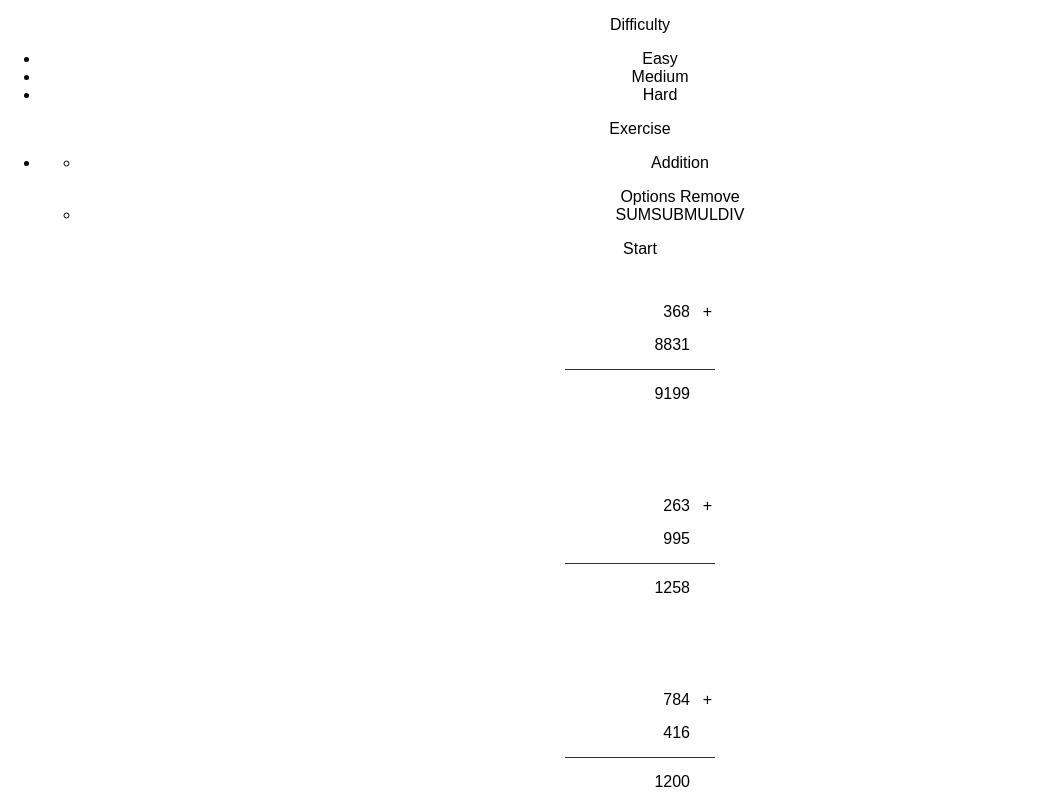
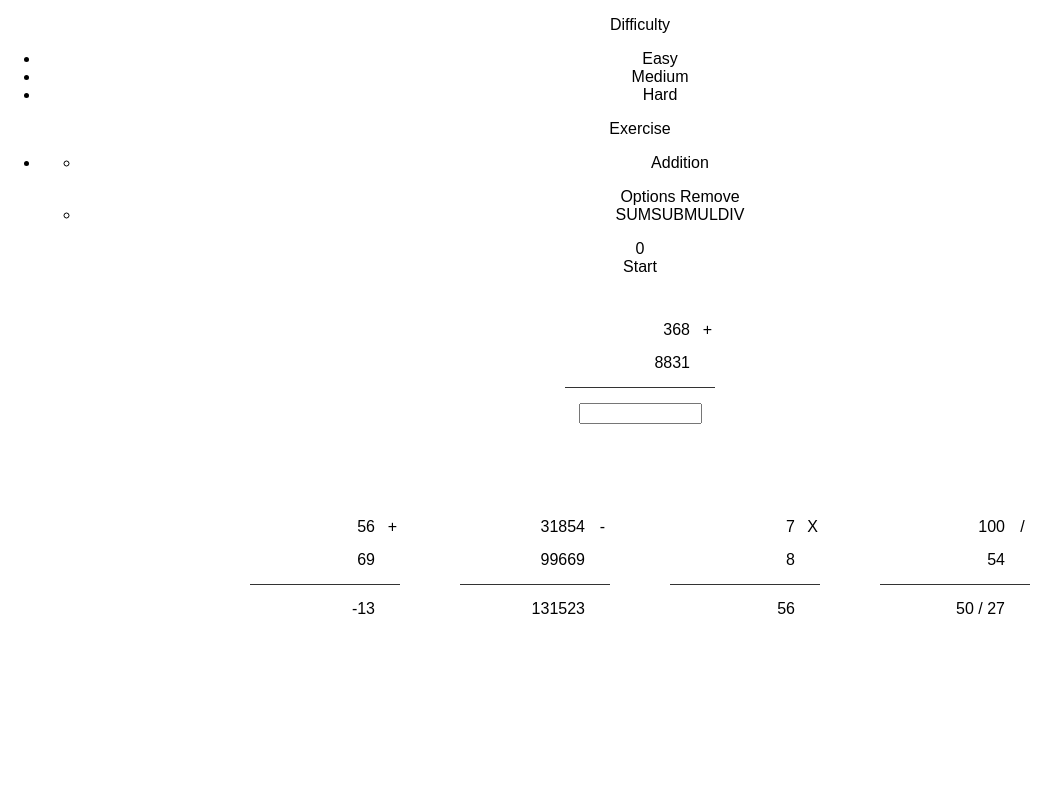
Before and after one commit to apra/mathsdrill, a React (Create React App) app: page / in a window 1280 px wide. Both pictures are taken after a click on the element "Start". Shown: the top 800 px of the page, without its empty margins (0-1064 px from the left). Built offline with nearby package versions, Linux system fonts and the light colour scheme.

Commit message:
Functional operations

```diff
--- a/package.json
+++ b/package.json
@@ -1,6 +1,6 @@
 {
   "name": "math-drill",
-  "version": "0.8.0",
+  "version": "0.9.0",
   "private": true,
   "dependencies": {
     "random-js": "^1.0.8",
--- a/src/App.js
+++ b/src/App.js
@@ -31,14 +31,14 @@ class App extends Component {
       mode: inputSettings.mdoe || prevState.mode,
       difficulty: inputSettings.difficulty || prevState.difficulty,
       amount: inputSettings.amount || prevState.amount,
-      scene: inputSettings.scene || prevState.scene,
+      scene: inputSettings.scene || prevState.scene
     }))
   }
   addOperation(operationID, mode, amount) {
     this.setState(prevState => ({
       operation: prevState.operation+","+operationID,
       mode: prevState.mode+","+mode,
-      amount: prevState.amount+","+amount,
+      amount: prevState.amount + "," + amount
     }))
   }
   render() {
--- a/src/Exercise.js
+++ b/src/Exercise.js
@@ -1,6 +1,21 @@
 import React, { Component } from 'react';
 import { Addition, Subtraction, Multiplication, Division } from './Services.js';
-
+/*
+* TODO
+*  There should be a list of all actual operations
+*  but not generated here, here there should only be
+*  a list of the numbers and results, the app should
+*  give to Exercise the actual list of operations, so
+*  that it an be scrambled properly and so that there
+*  can be metadata attached, like the fact that it's
+*  a right or a wrong answer and if it's visible or not
+*
+*  Every operation should not be visible, if not for
+*  the only one which is being asked right now
+*  so the scanning through all the array can be
+*  reduced to scanning through only the operations up
+*  to the one which is displayed
+*/
 class Operation extends Component {
   constructor() {
     super()
@@ -37,18 +52,27 @@ class Exercise extends Component {
     this.operation = {}
     this.startExercise = this.startExercise.bind(this);
     this.state = {
-      mode: "hidden",
-      left: -1
+      visibility: [],
+      points: 0
     }
     this.timer = 0
     console.log("after constructor")
+    this.submitResult = this.submitResult.bind(this);
   }
 
-  startExercise(e) {
+  startExercise(e, elements) {
     //console.log("started new exercise")
     //console.log(e.target)
+    let visibilities = []
+    visibilities[0] = true
+    for (let i = 1; i < elements.length; i++) {
+      visibilities[i] = false
+    }
+
     this.setState(prevState => ({
       scene: "playing",
+      points: 0,
+      visibility: visibilities
     }));
     this.timer = Date.now()
     //this.props.eventHandler(e);
@@ -89,6 +113,24 @@ class Exercise extends Component {
     }
     return operations
   }
+  submitResult(e, result, element) {
+    console.log(e.target)
+    console.log(result)
+    this.setState(prevState => {
+      console.log(element)
+      let visibilities = prevState.visibility;
+      visibilities[element] = false
+      if (element + 1 < visibilities.length) {
+        visibilities[element + 1] = true;
+      }
+      console.log(prevState.points)
+      return ({
+        points: prevState.points + 1,
+        visibility: visibilities
+      })
+    })
+    return true;
+  }
   render() {
     let settings = this.props.settings;
     this.operations = this.parseOperation(settings)
@@ -98,20 +140,27 @@ class Exercise extends Component {
     this.elements = []
     let j = 0;
     let e = 0;
+
     for (let a in this.operations) {
       for (let i = 0; i < this.amounts[a]; i++) {
         this.elements[e++] = [this.operations[a].toArray(), this.operations[a].operatore];
+
+      }
     }
 
-    }
+    let self = this;
 
     console.log(settings)
     console.log(this.operations)
     return (
       <div className="exercise">
-        <div onClick={this.startExercise}> Start</div>
-        {this.elements.map(function (operation, u) {
-          console.log(operation)
+        {this.state.points}
+        <div onClick={(e) => {
+          this.startExercise(e, self.elements)
+        }}> Start</div>
+        {this.elements.map(function (operation, u, array) {
+          console.log(self.state.visibility[u])
+          if (self.state.visibility[u]) {
             return (
               <div className="prova" key={u}>
                 <div className="operation sum-sub" key={u}>
@@ -122,12 +171,18 @@ class Exercise extends Component {
                     </div>
                     <div className="operatore">{operation[1]}</div>
                   </div>
+
                   <div className="bottomPart">
-                  <div className="result">{operation[0][2]}</div>
+                    <input onChange={(e) => {
+                      self.submitResult(e, operation[0][2], u)
+                    }} className="result" />
                   </div>
                 </div>
               </div>
             )
+          } else {
+            return ("");
+          }
         })}
       </div>
     );
```
Lines whose indentation alone changed are shown as unchanged.
